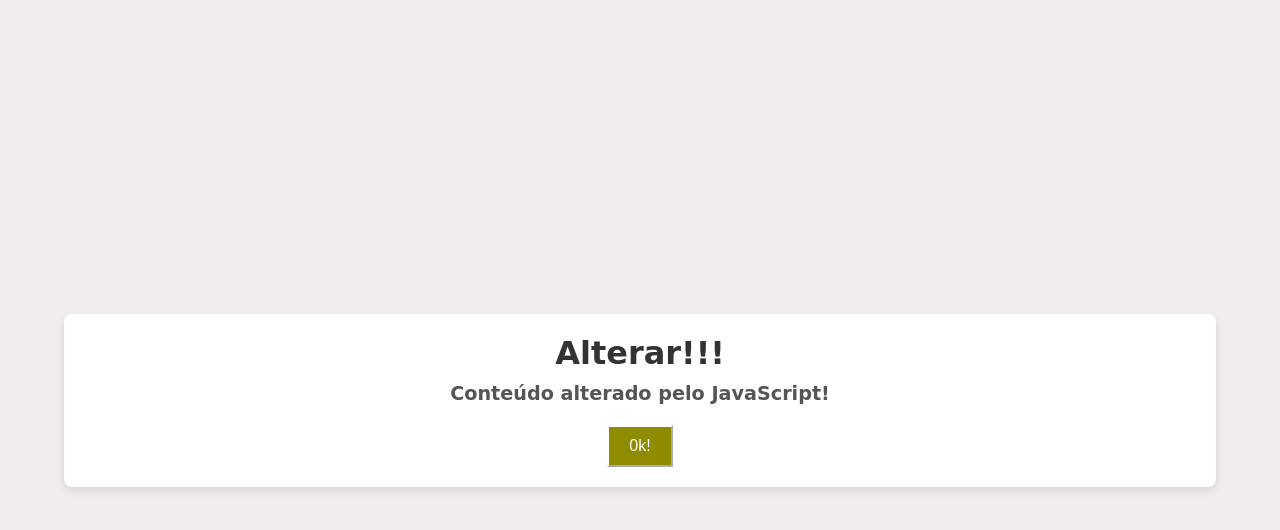
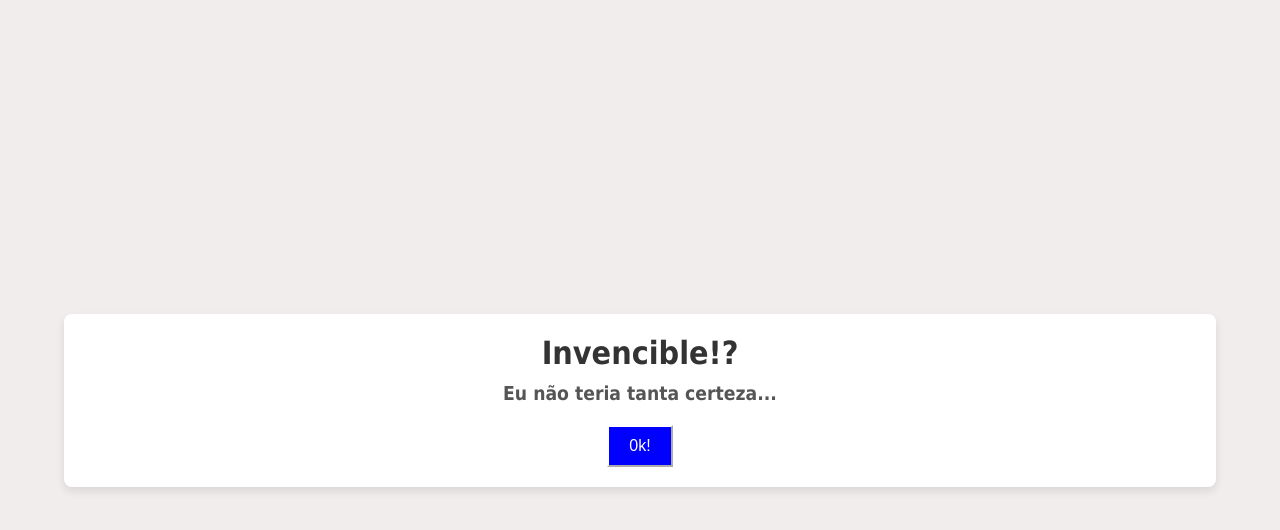
Before and after one commit to frjotave/changing, a plain HTML site: page index.html in a window 1280 px wide. Both pictures are taken after a click on the button "0k!". Drawn offline with Linux system fonts and the light colour scheme.

Commit message:
Update index.html

```diff
--- a/index.html
+++ b/index.html
@@ -6,7 +6,7 @@
     <title>Alterar Conteúdo </title>
     <style>
         body {
-            font-family: cursive, sans-serif;
+            font-family: Tahoma, sans-serif;
             display: flex;
             justify-content: center;
             align-items: center;
@@ -28,6 +28,7 @@
             color: #333;
             font-size: 2em;
             margin: 0 0 10px;
+            text-align: center;
         }
         p {
             color: #555;
@@ -38,14 +39,15 @@
             padding: 10px 20px;
             font-size: 1em;
             border-color: #fff;
-
-            background-color: #8f8c00;
+            font-weight: 500;
+            background-color: blue;
             color: #fff;
             cursor: pointer;
         }
         button:hover {
             background-color: #fff;
-            color: #555;
+            color: #000000;
+            font-weight: 500;
             border-color: blue;
             border-radius: 5px;
 
@@ -73,14 +75,14 @@
 </head>
 <body>
     <div class="container">
-        <h1>Alterar!!!</h1>
+        <h1>Invencible!?</h1>
         <p id="minhaDiv">Baseada na série homônima de quadrinhos criada por Robert Kirkman (The Walking Dead), Invincible acompanha Mark Grayson, um adolescente que tenta levar uma vida comum, exceto por um pequeno detalhe: ele é filho do super-herói mais poderoso da Terra.</p>
         <button onclick="alterarConteudo()">0k!</button>
     </div>
 
     <script>
         function alterarConteudo() {
-            document.getElementById("minhaDiv").innerHTML = "<strong>Conteúdo alterado pelo JavaScript!</strong>";
+            document.getElementById("minhaDiv").innerHTML = "<strong>Eu não teria tanta certeza...</strong>";
         }
     </script>
 </body>
```
